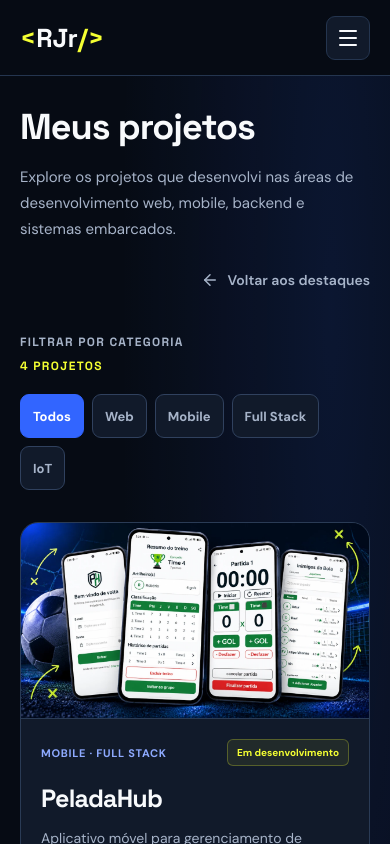
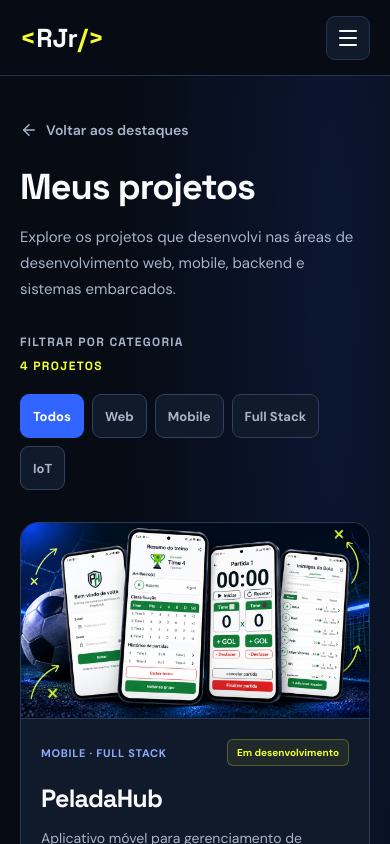
Before and after one commit to roberio-junior/portfolio-roberio, a React (Vite) app: page /projetos in a window 390 px wide. Shown: the top 844 px of the page. Built offline with nearby package versions, Linux system fonts and the light colour scheme.

Commit message:
fix: ajusta posição do botão de retorno no catálogo em telas mobile

```diff
--- a/src/pages/ProjectsCatalog/styles.module.css
+++ b/src/pages/ProjectsCatalog/styles.module.css
@@ -272,7 +272,8 @@
   }
 
   .backLink {
-    align-self: flex-end;
+    order: -1;
+    align-self: flex-start;
     margin-top: 0;
   }
 
```
